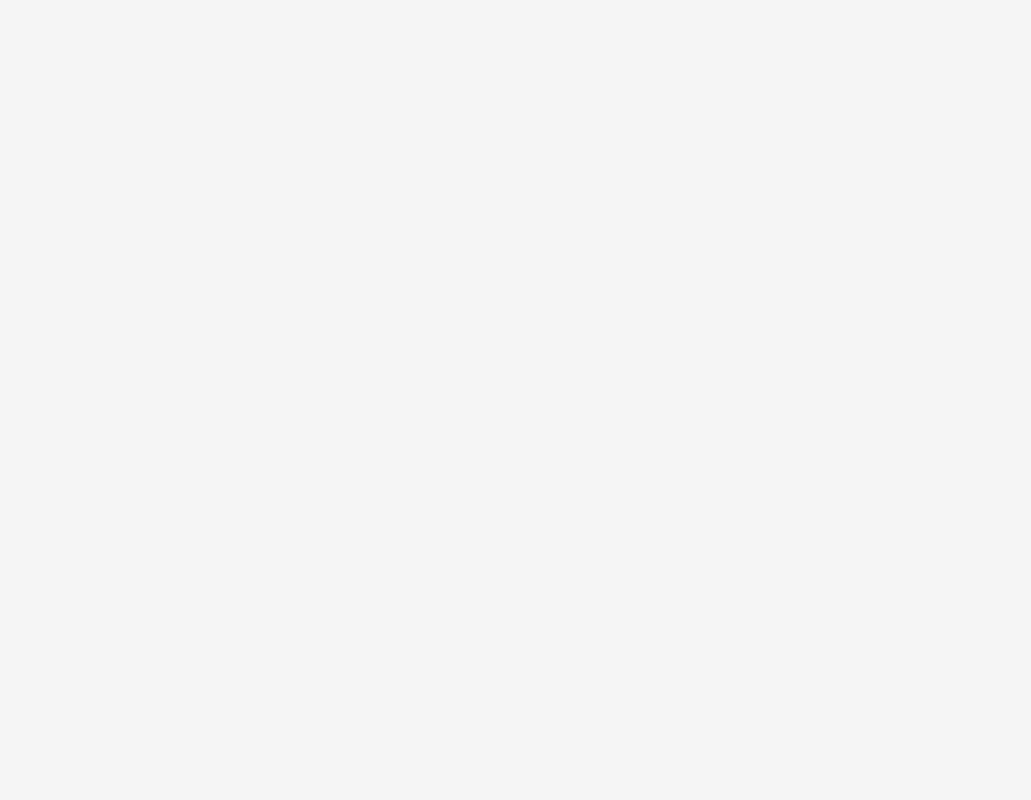
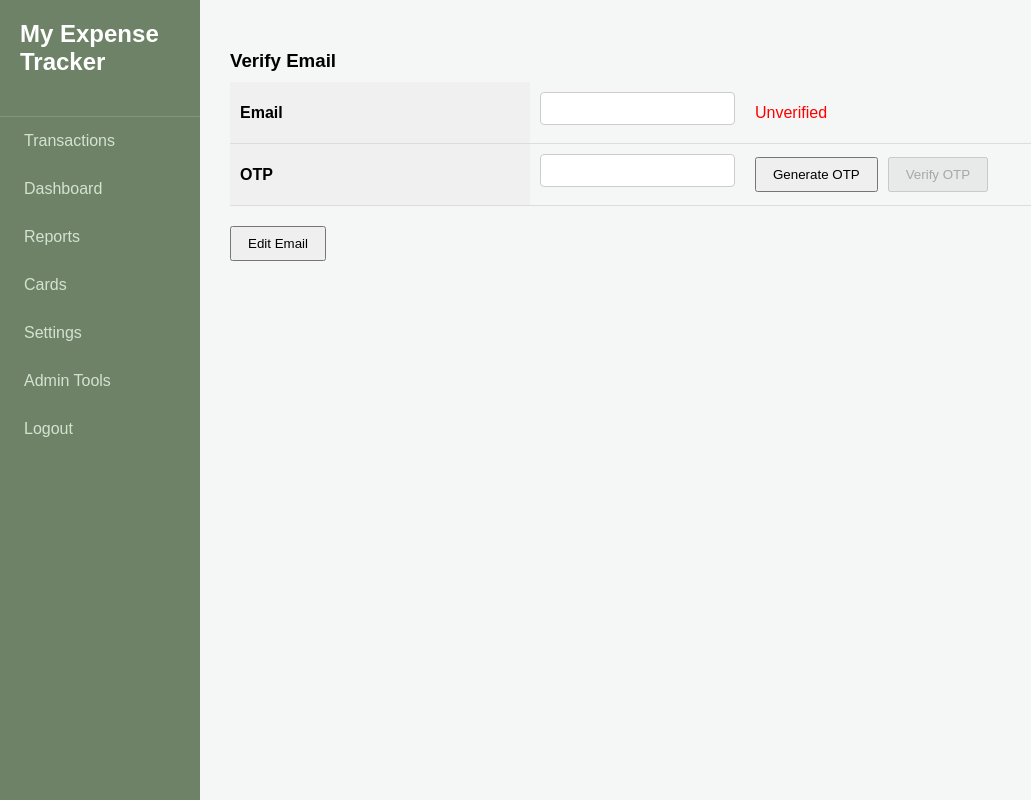
Before and after one commit to omar94khan/ExpenseTrackingSystem, a React (Vite) app in the folder expense-tracker-frontend/: page /settings/EmailVerification in a window 1280 px wide. Before the commit this address had no page. Shown: the whole page, without its empty margins (0-1031 px from the left). Built offline with nearby package versions, Linux system fonts and the light colour scheme; no server answers.

Commit message:
Email Verification Page Completed

```diff
--- a/expense-tracker-frontend/src/App.jsx
+++ b/expense-tracker-frontend/src/App.jsx
@@ -12,6 +12,7 @@ import AdminTools from './pages/AdminTools/AdminTools';
 import BankManagement from './pages/AdminTools/BankManagement';
 import CIFManagement from './pages/CIFManagement';
 import UsersManagement from './pages/AdminTools/UsersManagement';
+import EmailVerification from './pages/EmailVerification';
 
 function App() {
 
@@ -47,6 +48,7 @@ function App() {
                     <Route path="/reports" element={<Reports token={loginToken}/>} />
                     <Route path="/cards" element={<CardSummary token={loginToken}/>} />
                     <Route path="/settings" element={<Settings token={loginToken}/>} />
+                      <Route path="/settings/EmailVerification" element={<EmailVerification token={loginToken}/>} />
                       <Route path="/settings/CIFManagement" element={<CIFManagement token={loginToken}/>} />
                     <Route path="/admintools" element={<AdminTools token={loginToken}/>} />
                       <Route path="/admintools/bankManagement" element={<BankManagement token={loginToken}/>} />
--- a/expense-tracker-frontend/src/index.css
+++ b/expense-tracker-frontend/src/index.css
@@ -67,6 +67,25 @@ input, select {
     color: red;
     text-align: left;
     font-weight: bold;
+}
+
+.Verified {
+  font-size: medium;
+  color: green;
+}
+
+.Unverified {
+  font-size: medium;
+  color: red;
+}
+
+.rowButtons {
+  margin-right: 10px;
+  margin-top: 20px;
+}
+
+.inlineRowButtons {
+  margin-right: 10px;
 }
 
 /* =========================================================
--- /dev/null
+++ b/expense-tracker-frontend/src/pages/EmailVerification.jsx
@@ -0,0 +1,147 @@
+import {useState, useEffect} from 'react';
+import { useNavigate } from "react-router-dom";
+import { apiFetch } from '../api';
+
+
+function EmailVerification({token}) {
+    const [user, setUser] = useState();
+    const [emailVerified, setEmailVerified] = useState();
+    const [email, setEmail] = useState();
+    const [otpSent, setOTPSent] = useState(false);
+    const [otp, setOTP] = useState();
+    const [loading, setLoading] = useState(false);
+    const [editMode, setEditMode] = useState();
+
+
+    async function userDetails() {
+        const endpoint = '/users/fetchMe';
+        const options = {
+            method: "GET"
+        }
+
+        try {
+            const response = await apiFetch(endpoint,options);
+
+            if (!response) {return}
+
+            const data = await response.json()
+            setUser(data)
+        }
+        catch (err) {
+            throw alert("User information not available.")
+        }
+    };
+
+
+    async function sendOTP() {
+        const endpoint = '/users/otp/create';
+        const options = {
+            method : "POST",
+            body : JSON.stringify({
+                "email" : email
+            })
+        }
+
+
+        try {
+            setLoading(true);
+            const response = await apiFetch(endpoint, options);
+            if (!response) {return}
+
+            const data = await response.json()
+            setOTPSent(true)
+        }
+        catch (err) {
+            throw alert("An error occured when trying to generate OTP.")
+        }
+        finally{
+            setLoading(false);
+        }
+
+    }
+
+
+    async function verifyOTP() {
+        const endpoint = '/users/otp/verify';
+        const options = {
+            method : "POST",
+            body : JSON.stringify({
+                "email" : email,
+                "otp" : otp
+            })
+        }
+
+
+        try {
+            setLoading(true);
+            const response = await apiFetch(endpoint, options);
+            if (!response) {return}
+
+            const data = await response.json()
+
+            data?.email_verified ? setEmailVerified(true) : setEmailVerified(false)
+            userDetails();
+            setOTPSent(false);
+            setEditMode(false);
+        }
+        catch (err) {
+            throw alert("An error occured when trying to verify OTP.")
+        }
+        finally{
+            setLoading(false);
+        }
+
+    }
+
+    useEffect(() => {
+      userDetails()
+    },[])
+
+    useEffect(() => {
+        setEmail(user?.email)
+        setEmailVerified(user?.email_verified)
+    },[user])
+
+    function verificationStatus() {
+        return (user?.email_verified && user?.email === email) ? 'Verified' : 'Unverified'
+    }
+
+
+
+    return (<div>
+                <h3>Verify Email</h3>
+
+                <div>
+                    <table>
+                        <tr>
+                            <th width={300}>Email</th>
+                            <td width={200}><input type='text' value={email} disabled={user?.email_verified && !editMode}  onChange={(e) => setEmail(e.target.value)}/></td>
+                            <td className={verificationStatus()}>{verificationStatus()}</td>
+                        </tr>
+                        <tr>
+                            <th>OTP</th>
+                            <td><input type='text' disabled={emailVerified && !otpSent}
+                                    onChange={(e) => setOTP(e.target.value)}/></td>
+                            <td>
+                                <button onClick={() => sendOTP()} disabled={otpSent || (emailVerified && !editMode)}
+                                        className='inlineRowButtons'>Generate OTP</button>
+                                <button onClick={() => {editMode ? setEditMode(false) : setEditMode(true);
+                                                        verifyOTP();
+                                }}
+                                        disabled={!otpSent}
+                                        className='inlineRowButtons'>   Verify OTP</button>
+                            </td>
+                        </tr>
+                        <tr>
+                                <button onClick={() => {editMode ? setEditMode(false) : setEditMode(true)}}
+                                        disabled={editMode}
+                                        className='rowButtons'>    Edit Email</button>
+
+                        </tr>
+                    </table>
+                </div>
+
+            </div>);
+}
+
+export default EmailVerification;
--- a/expense-tracker-frontend/src/pages/Settings.jsx
+++ b/expense-tracker-frontend/src/pages/Settings.jsx
@@ -10,6 +10,7 @@ function Settings({token}) {
                 <h1>Settings</h1>
 
                 <ul>
+                    <li> <Link to="/settings/EmailVerification">Verify Email</Link> </li>
                     <li> <Link to="/settings/CIFManagement">Manage CIFs</Link> </li>
                 </ul>
             </div>
```
Also changed, not shown: 1 other file (tests, documents, lock files or other folders).
